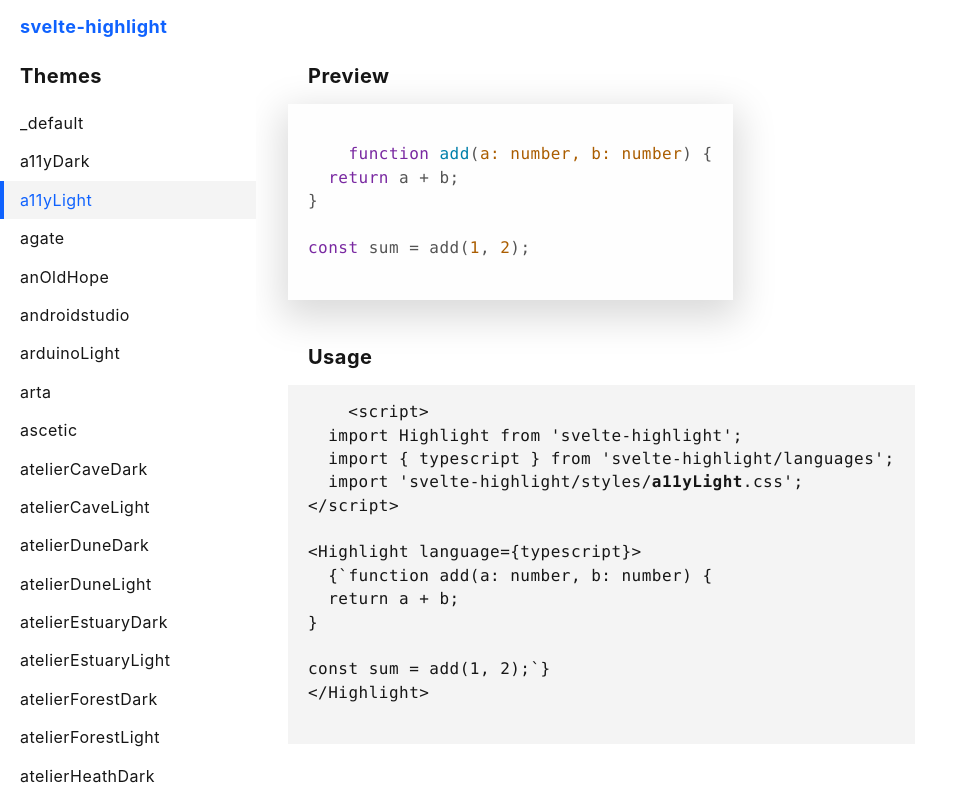
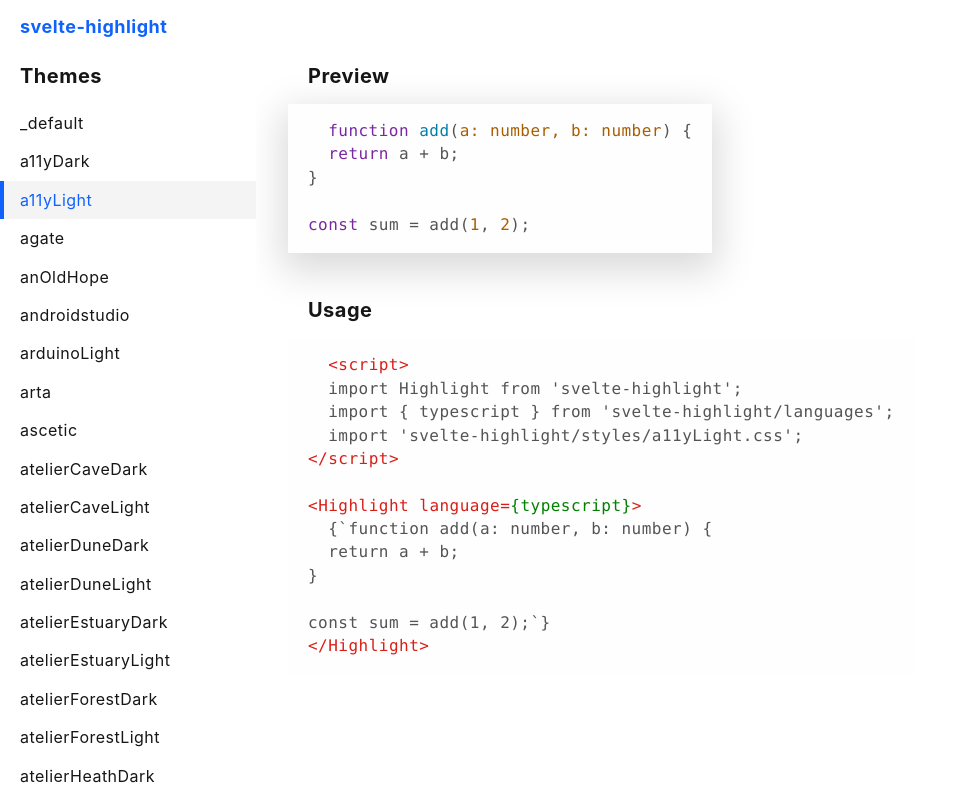
Before and after one commit to metonym/svelte-highlight, a Svelte app: page / in a window 1280 px wide. Shown: the whole page, without its empty margins (0-954 px from the left). Built offline with nearby package versions, Linux system fonts and the light colour scheme.

Commit message:
refactor(docs): use Highlight component for code usage

```diff
--- a/src/docs/CodePreview.svelte
+++ b/src/docs/CodePreview.svelte
@@ -1,7 +1,8 @@
 <script>
+  export let code = '';
+
   import Highlight from '../Highlight.svelte';
-  import typescript from '../languages/typescript';
-  export let code = '';
+  import language from '../languages/typescript';
 </script>
 
 <style>
@@ -13,6 +14,6 @@
 <section>
   <h2>Preview</h2>
   <div class="container">
-    <Highlight language={typescript}>{`${code}`}</Highlight>
+    <Highlight {language} {code} />
   </div>
 </section>
--- a/src/docs/CodeUsage.svelte
+++ b/src/docs/CodeUsage.svelte
@@ -1,37 +1,34 @@
 <script>
-  export let currentStyle;
-  export let code;
+  export let currentStyle = undefined;
+  export let code = undefined;
 
-  let text;
+  import Highlight from '../Highlight.svelte';
+  import language from '../languages/xml';
 
-  $: preview = [
-    '<script>',
-    "  import Highlight from 'svelte-highlight';",
-    "  import { typescript } from 'svelte-highlight/languages';",
-    `  import 'svelte-highlight/styles/${currentStyle}.css';`,
-    '< /script>\n',
-    '<Highlight language={typescript}>',
-    `  {${'`' + code + '`'}}`,
-    '</Highlight>'
-  ]
-    .join('\n')
-    .replace(/< \//g, '</');
+  $: _code = `<script>
+  import Highlight from 'svelte-highlight';
+  import { typescript } from 'svelte-highlight/languages';
+  import 'svelte-highlight/styles/${currentStyle}.css';
+< /script>
 
-  $: [first, second] = preview.split(currentStyle);
+<Highlight language={typescript}>
+  {\`${code}\`}
+</Highlight>`.replace(/< \//g, '</');
 </script>
 
 <style>
-  pre {
+  .container {
     display: inline-block;
+  }
+
+  :global(.highlight.hljs) {
     padding: 1rem 1.25rem;
-    background-color: #f4f4f4;
-    cursor: text;
   }
 </style>
 
 <section>
   <h2>Usage</h2>
-  <pre>
-    <code>{first}<strong>{currentStyle}</strong>{second}</code>
-  </pre>
+  <div class="container">
+    <Highlight {language} code={_code} className="highlight" />
+  </div>
 </section>
```
